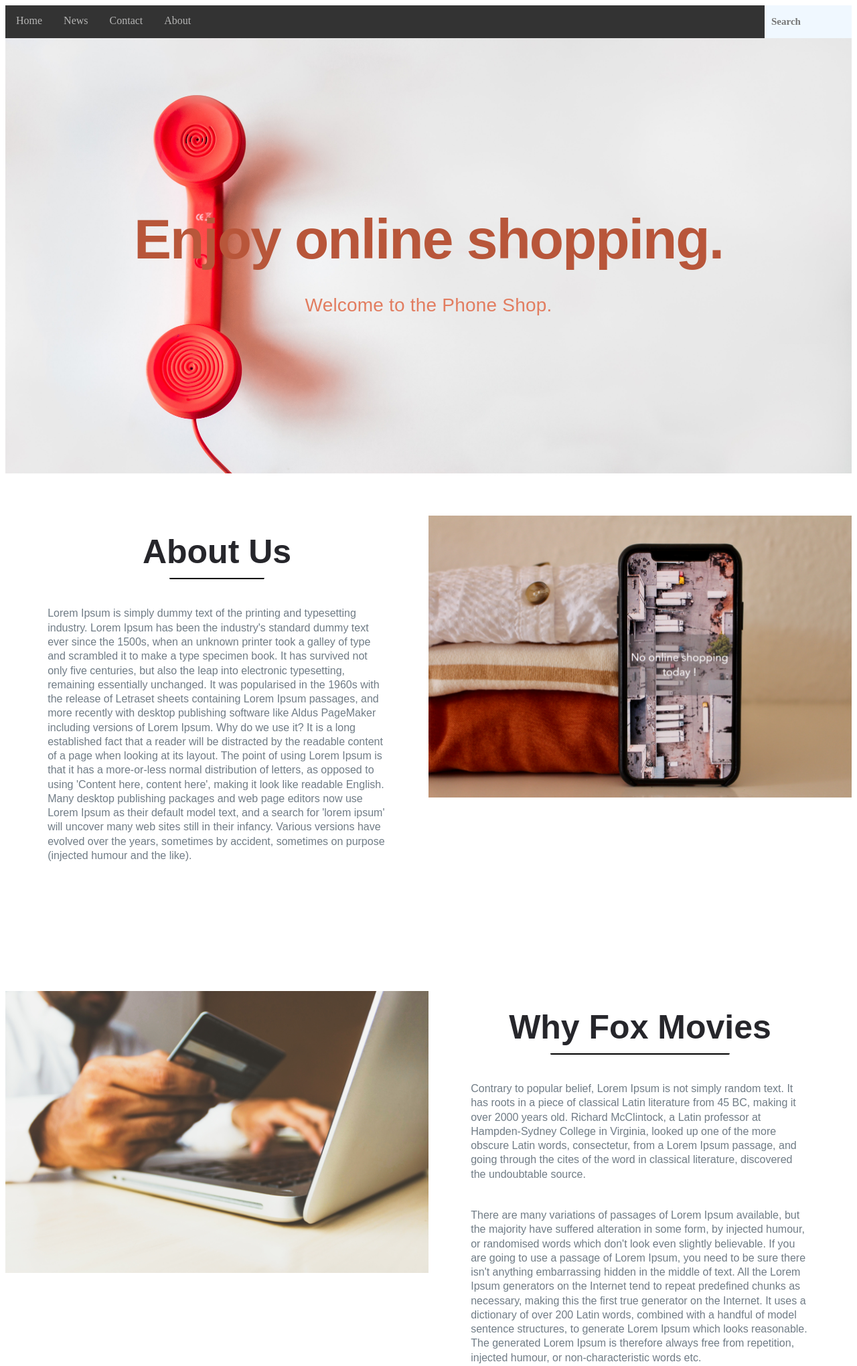
After one commit to Taulant-Krasniqi/Web-Project-Online_Store, a PHP site: page /about.html in a window 1280 px wide. The commit adds this page. Shown: the top 2040 px of the page at 67% size. Run offline with PHP 8.4, Linux system fonts and the light colour scheme.

Commit message:
about us

```diff
--- /dev/null
+++ b/about.html
@@ -0,0 +1,167 @@
+<!DOCTYPE html>
+<html>
+
+<head>
+    <title>WEB</title>
+    <link rel="stylesheet" href="/css/aboutUs.css">
+    <link rel="stylesheet" href="https://cdnjs.cloudflare.com/ajax/libs/font-awesome/4.7.0/css/font-awesome.min.css">
+
+</head>
+
+<body>
+
+    <ul class="nav-bar">
+        <li class="li-bar"><a href="index.html">Home</a></li>
+        <li class="li-bar"><a href="news.html">News</a></li>
+        <li class="li-bar"><a href="contact.html">Contact</a></li>
+        <li class="li-bar"><a href="about.html">About</a></li>
+        <li class="lisrch">
+            <div class="searchi"><input type="text" id="fname" name="firstname" placeholder="Search"></div>
+        </li>
+    </ul>
+
+    <div class="p10">
+        <h1 class="Desc">Enjoy online shopping.</h1>
+        <p class="Desc2">Welcome to the Phone Shop.</p>
+    </div>
+    <div class="containerr">
+
+        <div class="about">
+            <div class="left">
+                <h1>About Us</h1>
+                <hr>
+                <p>
+                    Lorem Ipsum is simply dummy text of the printing and typesetting industry. Lorem Ipsum has been the
+                    industry's standard dummy text ever since the 1500s, when an unknown printer took a galley of type
+                    and scrambled it to make a type specimen book. It has survived not only five centuries, but also the
+                    leap into electronic typesetting, remaining essentially unchanged. It was popularised in the 1960s
+                    with the release of Letraset sheets containing Lorem Ipsum passages, and more recently with desktop
+                    publishing software like Aldus PageMaker including versions of Lorem Ipsum.
+
+                    Why do we use it?
+                    It is a long established fact that a reader will be distracted by the readable content of a page
+                    when looking at its layout. The point of using Lorem Ipsum is that it has a more-or-less normal
+                    distribution of letters, as opposed to using 'Content here, content here', making it look like
+                    readable English. Many desktop publishing packages and web page editors now use Lorem Ipsum as their
+                    default model text, and a search for 'lorem ipsum' will uncover many web sites still in their
+                    infancy. Various versions have evolved over the years, sometimes by accident, sometimes on purpose
+                    (injected humour and the like).
+
+                </p>
+            </div>
+            <div class="right">
+                <img src="/img/onesave-day-tWHuM6qqkgE-unsplash.jpg">
+            </div>
+            <div class="clear"></div>
+        </div>
+
+
+
+        <div class="mission">
+
+            <div class="left">
+                <img src="/img/rupixen-com-Q59HmzK38eQ-unsplash.jpg">
+            </div>
+            <div class="right">
+                <h1>Why Fox Movies </h1>
+                <hr>
+                <p>Contrary to popular belief, Lorem Ipsum is not simply random text. It has roots in a piece of
+                    classical Latin literature
+                    from 45 BC, making it over 2000 years old. Richard McClintock, a Latin professor at Hampden-Sydney
+                    College in Virginia,
+                    looked up one of the more obscure Latin words, consectetur, from a Lorem Ipsum passage, and going
+                    through the cites of
+                    the word in classical literature, discovered the undoubtable source. </p>
+                <p>There are many variations of passages of Lorem Ipsum available, but the majority have suffered
+                    alteration in some form,
+                    by injected humour, or randomised words which don't look even slightly believable. If you are going
+                    to use a passage of
+                    Lorem Ipsum, you need to be sure there isn't anything embarrassing hidden in the middle of text.
+                    All the Lorem Ipsum generators on the Internet tend to repeat predefined chunks as necessary,
+                    making this the first true generator on the Internet. It uses a dictionary of over 200 Latin words,
+                    combined with a handful of model sentence structures, to generate Lorem Ipsum which looks
+                    reasonable.
+                    The generated Lorem Ipsum is therefore always free from repetition, injected humour, or
+                    non-characteristic words etc.</p>
+
+            </div>
+            <div class="clear"></div>
+
+        </div>
+
+
+
+        <div class="team">
+            <h1> Our Team
+                <hr>
+            </h1>
+
+
+
+            <div class="card">
+                <div class="circle-containerr">
+                    <h1 style="color:#fff;"><img class="photo" src="/img/taulanti.jpg"></h1>
+                </div>
+                <h2>Taulant Krasniqi</h2>
+                <h4>Chief Executive Officer (CEO) </h4>
+                <p>Nothing to see here! :)</p>
+            </div>
+
+
+
+            <div class="card">
+                <div class="circle-containerr">
+                    <h1 style="color:#fff;"><img class="photo" src="/img/floriani.jpg"></h1>
+                </div>
+                <h2>Florian Azemi</h2>
+                <h4>Full-Stack Developer</h4>
+                <p>Inspired By Buddha.</p>
+            </div>
+
+
+
+            <div class="card">
+                <div class="circle-containerr">
+                    <h1 style="color:#fff;"><img class="photo" src="/img/liridon.png"></h1>
+                </div>
+                <h2>Liridon Hasani</h2>
+                <h4>Full-Stack Developer</h4>
+                <p>The Punisher. </p>
+            </div>
+        </div>
+    </div>
+
+
+    <footer>
+        <div class="footer-container">
+            <div class="left-col">
+                <img src="FLIPSTORE.png" alt="" class="logo">
+                <div class="social-media">
+                    <a href="#"><i class="fa fa-facebook-official"></i></a>
+                    <a href="#"><i class="fa fa-twitter-square"></i></a>
+                    <a href="#"><i class="fa fa-instagram"></i></a>
+                    <a href="#"><i class="fa fa-youtube-play"></i></a>
+                    <a href="#"><i class="fa fa-linkedin-square"></i></a>
+                </div>
+                <p class="rights-text">© 2020 Created By FlipStore All Rights Reserved.</p>
+            </div>
+
+            <div class="right-col">
+                <h1>Our Newsletter</h1>
+                <div class="border"></div>
+                <p>Enter Your Email to get our news and updates.</p>
+                <div class="border"></div>
+                <form action="" class="newsletter-form">
+                    <input type="text" class="txtb" placeholder="Enter Your Email">
+                    <input type="submit" class="btn" value="submit">
+                </form>
+            </div>
+        </div>
+    </footer>
+
+
+
+
+</body>
+
+</html>
--- /dev/null
+++ b/css/aboutUs.css
@@ -0,0 +1,453 @@
+.nav-bar {
+    list-style-type: none;
+    margin: 0;
+    padding: 0;
+    overflow: hidden;
+    background-color: #333333;
+    font-weight: 400;
+}
+
+.li-bar {
+    float: left;
+}
+
+.li-bar a {
+    display: block;
+    color: #D6D6D5;
+    text-align: center;
+    padding: 14px 16px;
+    text-decoration: none;
+    opacity: 0.8;
+    transition: 0.3s;
+}
+
+.lisrch {
+    float: right;
+    transition: width 3s;
+}
+
+.searchi {
+    float: right;
+    width: 130px;
+    background-color: aliceblue;
+    transition: width 0.3s;
+}
+
+.searchi:hover {
+    width: 190px;
+}
+
+.searchi a {
+    color: #333333;
+}
+
+/* Change the link color to #111 (black) on hover */
+
+.li-bar a:hover {
+    opacity: 1;
+}
+
+input[type=text], select {
+    width: 100%;
+    padding: 8px 10px;
+    margin: 8px 0;
+    display: inline-block;
+    border: 0px solid #ccc;
+    font-family: 'SF Display';
+    font-size: 15px;
+    font-weight: 600;
+    box-sizing: border-box;
+    background-color: aliceblue;
+    -webkit-appearance: none;
+}
+
+
+
+
+.p10 {
+	padding: 0;
+	margin: 0;
+	width: 100%;
+	height: 650px;
+	background-image: url("/img/marketing-office-working-business-33999.jpg");
+	background-size: cover;
+	background-position: unset;
+
+}
+
+.Desc {
+	font-size: 84px;
+	font-weight: 700;
+	line-height: 1.2;
+	letter-spacing: -2px;
+	text-align: center;
+	margin:0;
+	padding: 250px 0 0 0;
+    font-size: 84px;
+	color: rgb(184, 86, 58);
+	font-family: Vaud,sans-serif;
+}
+.Desc2{
+	font-size: 28px;
+	font-weight: 500;
+	line-height: 1.4;
+	letter-spacing: 0.2px;
+	text-align: center;
+	color:#E27D60;
+	font-family: Vaud,sans-serif;
+}
+
+.containerr {
+	width: 100%;
+}
+
+.containerr h1 {
+	font-size: 50px;
+}
+
+
+.about {
+	padding: 5% 0;
+	width: 100%;
+	height: auto;
+	background-color: #fff;
+	font-family: Vaud,sans-serif;
+}
+
+.about .left {
+	padding: 2% 0;
+	float: left;
+	width: 50%;
+	display: inline-block;
+}
+
+.about .right {
+	width: 50%;
+	display: inline-block;
+}
+
+.about .right img {
+	width: 100%
+}
+
+.about .left h1 {
+	text-align: center;
+	color: #26262b;
+	margin: 0 0 10px 0;
+}
+
+.about .left hr {
+	width: 22%;
+	border-top: 2px solid #000;
+	border-bottom: none;
+}
+
+.about .left p {
+	font:18px;
+	line-height: 1.33;
+	letter-spacing: normal;
+	color:#707c86;
+	margin: 40px auto;
+	width: 80%
+}
+
+.mission {
+	padding: 5% 0;
+	width: 100%;
+	height: auto;
+	background-color: #fff;
+	font-family: Vaud,sans-serif;
+}
+
+.mission .right {
+	padding: 2% 0;
+	width: 50%;
+	display: inline-block;
+}
+
+.mission .left {
+	float: left;
+	width: 50%;
+	display: inline-block;
+}
+
+.mission .left img {
+	width: 100%;
+}
+
+.mission .right h1 {
+	text-align: center;
+	color: #26262b;
+	margin: 0 0 10px 0;
+}
+
+.mission .right hr {
+	width: 42%;
+	border-top: 2px solid #000;
+	border-bottom: none;
+}
+
+.mission .right p {
+	font:18px;
+	line-height: 1.33;
+	letter-spacing: normal;
+	color:#707c86;
+	margin: 40px auto;
+	width: 80%
+}
+
+.team {
+	width: 90%;
+	margin: auto;
+	padding: 5% 5%;
+	over-flow: hidden;
+
+}
+
+.team h1 {
+	text-align: center;
+	color: #26262b;
+
+}
+
+.team h1 hr {
+	width: 10%;
+	border-top: 2px solid #000;
+	background-color: transperant;
+	border-bottom: none;
+	margin-bottom: 50px;
+}
+
+.team .card {
+	padding-bottom: 20px;
+	padding-top: 20px;
+	position: relative;
+	min-width: 20%;
+	height: 450px !important;
+	height: auto;
+	background-color: #fff;
+	display: inline-block;
+	margin: 40px 6.5%;
+	box-shadow: 0 0 20px 2px rgba(0, 0, 0, 0.5);
+	text-align: center;
+}
+
+.card .circle-containerr {
+	position: relative;
+	width: 250px;
+	height: 250px;
+	border: none;
+	border-radius: 50%;
+	margin: auto;
+	color: #fff;
+}
+
+.circle-containerr h1 {
+	position: absolute;
+	top: 50%;
+	left: 50%;
+	transform: translate(-50%, -50%);
+	margin: 0;
+	font-size: 60px;
+	color:#26262b;
+}
+
+.team .card h2 {
+	text-align: center;
+	margin: 30px 0 0 0;
+	color:#26262b;
+}
+
+.team .card h4 {
+	text-align: center;
+	margin: 10px 0 0 0;
+	color:#2c2c31;
+}
+
+.team .card p {
+	width: 250px;
+	margin: 30px auto;
+	text-align: center;
+	color:#707c86;
+
+}
+
+.clear {
+	clear: both;
+}
+
+/* media */
+
+@media(max-width:1200px) {
+	.mission .right p {
+		font-size: .8rem;
+		margin: 20px auto;
+	}
+	.about .left p {
+		font-size: .8rem;
+		margin: 20px auto;
+	}
+}
+
+@media(max-width:992px) {
+	.about .left {
+		width: 100%;
+	}
+	.about .right {
+		width: 100%;
+	}
+	.mission .left {
+		width: 100%;
+	}
+	.mission .right {
+		width: 100%;
+	}
+	.team .card {
+		width: 40%;
+	}
+}
+
+@media(max-width:768px) {
+	.team .card {
+		width: 100%;
+	}
+	nav {
+		height: 80px;
+	}
+}
+
+.photo{
+	background-size: cover;
+    border-radius:50% 50% 50% 50%;
+    width:250px;
+	height:250px;
+	padding:0;
+	margin:30px 0 0 0;
+}
+
+
+footer{
+    background: #f1f1f1;
+    padding: 90px 0;
+  }
+
+  .footer-container{
+    max-width: 1300px;
+    margin: auto;
+    padding: 0 20px;
+    display: flex;
+    justify-content: space-between;
+    align-items: center;
+    flex-wrap: wrap-reverse;
+  }
+
+  .logo{
+    padding-top: 50px;
+    width: 280px;
+  }
+
+  .social-media{
+    margin: 30px 0;
+    padding-left: 25px;
+
+  }
+
+  .social-media a{
+    color: #001a21;
+    margin-right: 25px;
+    font-size: 22px;
+    text-decoration: none;
+    transition: .3s linear;
+  }
+
+  .social-media a:hover{
+    color: #fc5c65;
+  }
+
+
+
+  .right-col h1{
+    font-size: 46px;
+
+  }
+
+  .right-col p{
+    font-size: 20px;
+  }
+
+  .right-col form {
+
+    padding-top: 39px;
+  }
+
+  .left-col p{
+    padding-top: 10px;
+  }
+
+  .border{
+    width: 100%;
+    height: 4px;
+    background: #fc5c65;
+  }
+
+  .newsletter-form{
+    display: flex;
+    justify-content: center;
+    align-items: center;
+    flex-wrap: wrap;
+  }
+
+  /* .txtb{
+    flex: 1;
+
+  } */
+
+  .btn{
+    padding: 18px 40px;
+    font-size: 16px;
+    color: #f1f1f1;
+    background: #fc5c65;
+    border: none;
+    font-weight: 700;
+    outline: none;
+    border-radius: 30px;
+    margin-left: 20px;
+    cursor: pointer;
+    transition: opacity .3s linear;
+  }
+
+  .btn:hover{
+    opacity: .7;
+  }
+
+  .page-content{
+    min-height: 100vh;
+    font-size: 40px;
+    display: flex;
+    align-items: center;
+    justify-content: center;
+  }
+
+  @media screen and (max-width:960px) {
+    .footer-container{
+      max-width: 600px;
+    }
+    .right-col{
+      width: 100%;
+      margin-bottom: 60px;
+    }
+
+    .left-col{
+      width: 100%;
+      text-align: center;
+    }
+  }
+
+
+  @media screen and (max-width:700px){
+    .btn{
+      margin: 0;
+      width: 100%;
+      margin-top: 20px;
+      }
+  }
--- a/css/contactus.css
+++ b/css/contactus.css
@@ -75,8 +75,8 @@ input[type=text], select {
     text-align: center;
 
     width: 100%;
-    background: #414a50;
-    color: #fcf6df;
+    background: #f1f0eb;
+    color: #112d32;
     text-transform: uppercase;
     letter-spacing: 5px;
     font-weight: bold;
@@ -93,7 +93,7 @@ input[type=text], select {
 }
 
 body {
-    background: #414a50;
+    background: #f1f0eb;;
 }
 
 .wrapper {
```
Also changed, not shown: img/2fc5787732cc7c55c6d082217edee86c.jpg (added), img/ecommerce-3562005_1920.jpg (added), img/floriani.jpg (added), img/lighted-yellow-call-for-champagne-signage-1317548.jpg (added), img/liridon.png (added), img/marketing-office-working-business-33999.jpg (added), img/onesave-day-tWHuM6qqkgE-unsplash.jpg (added), img/rupixen-com-Q59HmzK38eQ-unsplash.jpg (added), img/taulanti.jpg (added).
